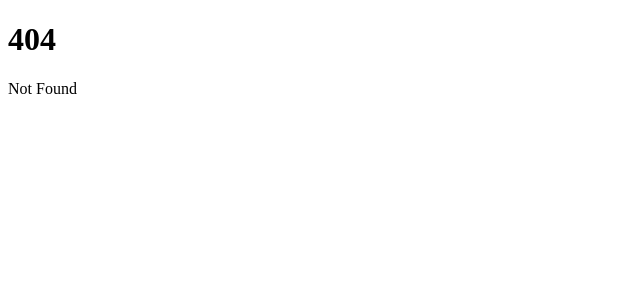
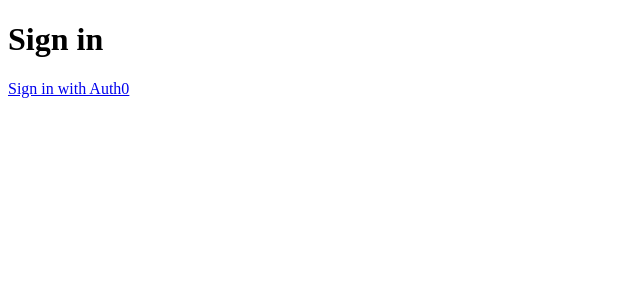
Before and after one commit to msprada/svelte-kit-issue--12139, a SvelteKit app in the folder apps/example.ui/: page /signin in a window 1280 px wide. Before the commit this address had no page. Shown: the top 300 px of the page, without its empty margins (0-640 px from the left). Built offline with nearby package versions, Linux system fonts and the light colour scheme.

Commit message:
- add redirect on home - add new page for signin

```diff
--- /dev/null
+++ b/apps/example.ui/src/routes/signin/+page.svelte
@@ -0,0 +1,7 @@
+<script lang="ts">
+	const url: string = '/signin/auth0/';
+	const encodedUrl: string = encodeURI(url);
+</script>
+
+<h1>Sign in</h1>
+<a href={encodedUrl}>Sign in with Auth0</a>
```
Also changed, not shown: apps/example.ui/src/routes/+page.server.ts (added, +7 -0 lines).
